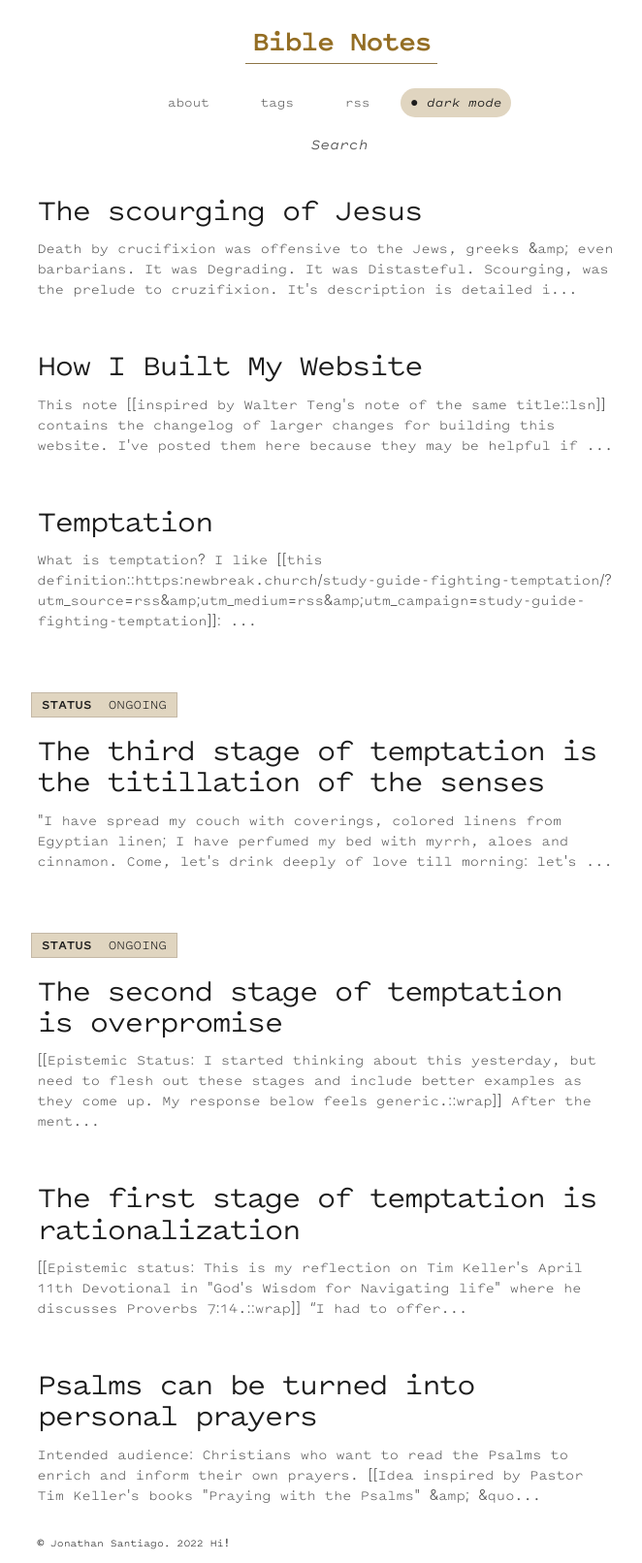
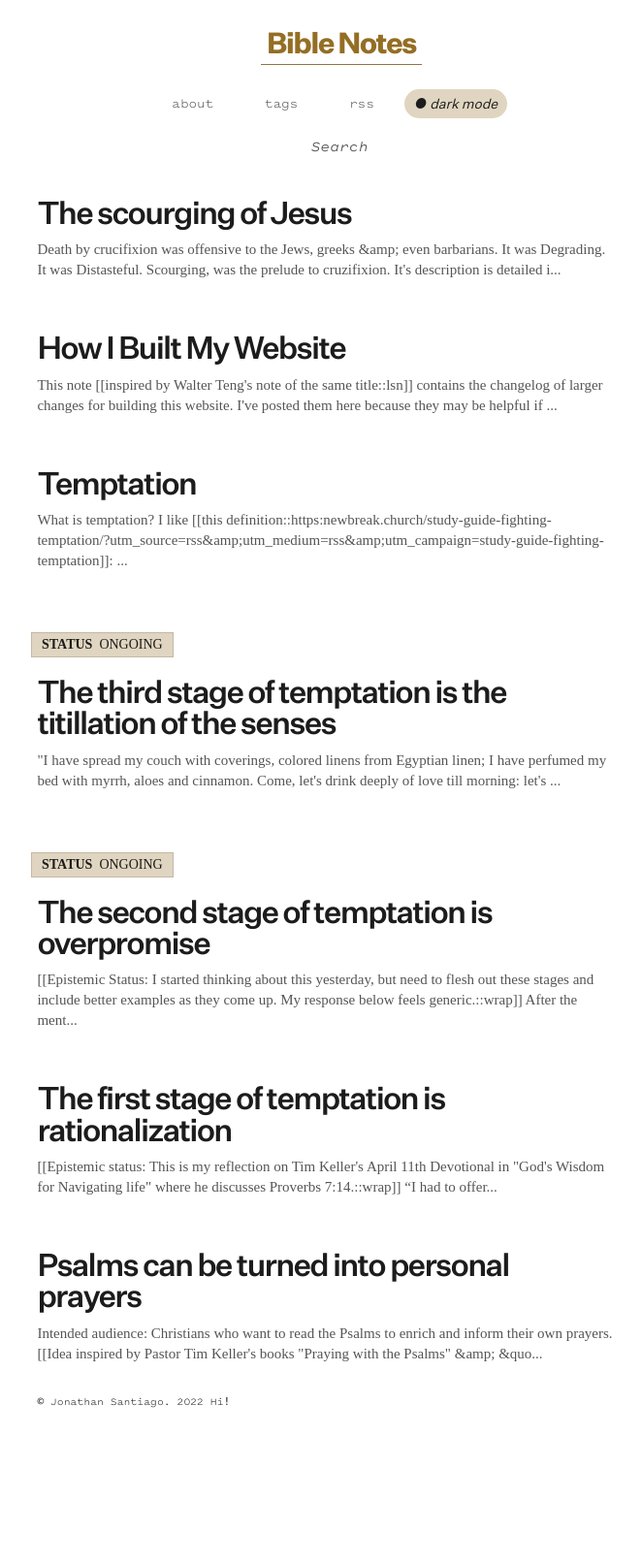
Before and after one commit to jsantiago611/digital-garden-master, a Jekyll site: the page built from index.md, in a window 1280 px wide. Shown: the whole page at 97% size, without its empty margins (298-960 px from the left). Built offline with Jekyll 4.4.1, drawn with Linux system fonts in a browser that asks for light colours; some web fonts are replaced; after the commit the page ends 1466 px from its top, so only the background shows below that.

Commit message:
fonts to untitled, pitch, copernicus

```diff
--- a/assets/css/Style.css
+++ b/assets/css/Style.css
@@ -799,14 +799,10 @@ html[data-theme="dark"] {
   --line-height-snug: 1.375;
 
   /* Font family */
-  --font-family-serif: "Pitch Sans", Iowan Old Style, Apple Garamond, Baskerville,
-    Times New Roman, Droid Serif, Times, Source Serif Pro, serif,
-    Apple Color Emoji, Segoe UI Emoji, Segoe UI Symbol;
-  --font-family-mono: "Pitch Sans", 'SFMono-Regular', 'Menlo', monospace;
-  --font-family-sans: "Pitch Sans", -apple-system, BlinkMacSystemFont,
-    avenir next, avenir, segoe ui, helvetica neue, helvetica, Ubuntu, roboto,
-    noto, arial, sans-serif;
-    --header: "Pitch Sans";
+  --font-family-serif: "untitled", -apple-system, BlinkMacSystemFont, avenir next, avenir, segoe ui, helvetica neue, helvetica, Ubuntu, roboto, noto, arial, sans-serif;
+    --font-family-mono: "Pitch Sans", 'SFMono-Regular', 'Menlo', monospace;
+    --font-family-sans: "Copernicus", Iowan Old Style, Apple Garamond, Baskerville, Times New Roman, Droid Serif, Times, Source Serif Pro, serif, Apple Color Emoji, Segoe UI Emoji, Segoe UI Symbol;
+    --header: "untitled", -apple-system, BlinkMacSystemFont, avenir next, avenir, segoe ui, helvetica neue, helvetica, Ubuntu, roboto, noto, arial, sans-serif;
 
   --font-family-base: var(--font-family-serif);
 
```
